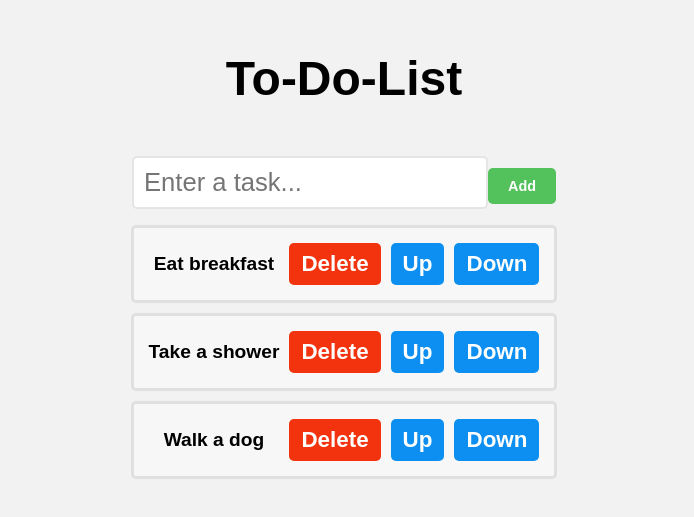
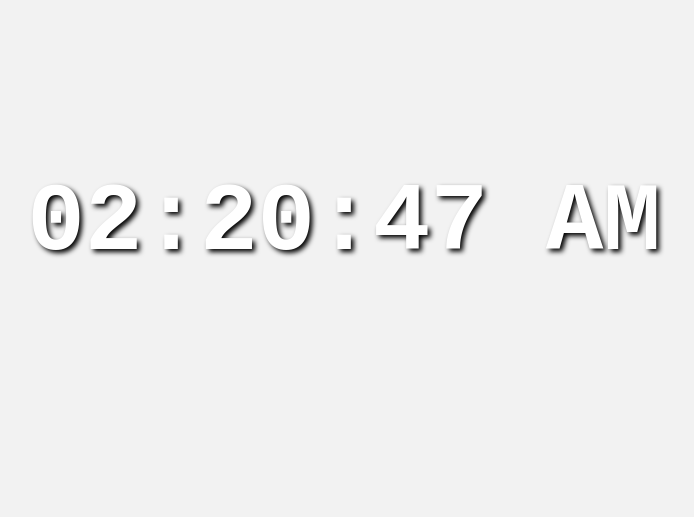
Before and after one commit to EsteAdonis/my-react-app-improved, a React (Vite) app: page / in a window 1280 px wide. Shown: the part 177-694 px from the top of the page, without its empty margins (296-990 px from the left). Built offline with nearby package versions, Linux system fonts and the light colour scheme.

Commit message:
useEffect - Digital Component

```diff
--- a/src/App.jsx
+++ b/src/App.jsx
@@ -15,13 +15,13 @@
 // import ColorPicker from './ColorPicker/ColorPicker';
 // import UpdateState from './Update-State/UpdateState';
 // import UpdateStateWithArray from './Update-State-With-Array/UpdateStateWithArray';
-import ToDoList from './ToDoList/ToDoList';
+// import ToDoList from './ToDoList/ToDoList';
+import DigitalClock from './DigitalClock/DigitalClock';
 
 function App() {
-
   return (
     <>
-      <ToDoList />
+        <DigitalClock />
     </>
   )
 }
--- a/src/DigitalClock/DigitalClock.jsx
+++ b/src/DigitalClock/DigitalClock.jsx
@@ -1,13 +1,11 @@
-import React, { useState, useEffect } from 'react';
+import { useState, useEffect } from 'react';
 
 function DigitalClock() {
   const[time, setTime] = useState(new Date());
 
   useEffect(() => {
 
-    const intervalId = setInterval(() => {
-      setTime(new Date());
-    }, 1000);
+    const intervalId =  setInterval( () => { setTime(new Date()); }, 1000);
 
     return () => {
       clearInterval(intervalId);
```
Also changed, not shown: src/Stopwatch/Stopwatch.jsx (+18 -3 lines).
